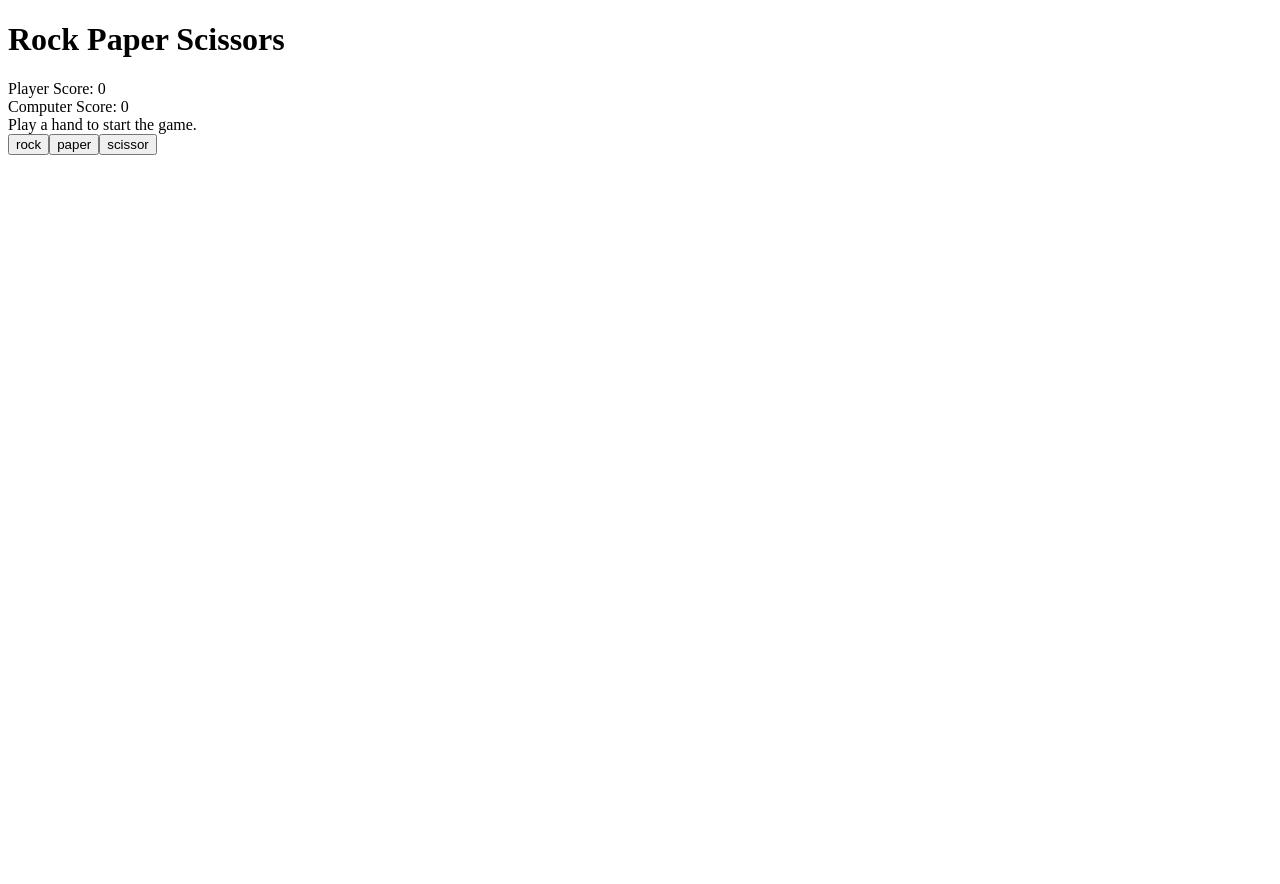
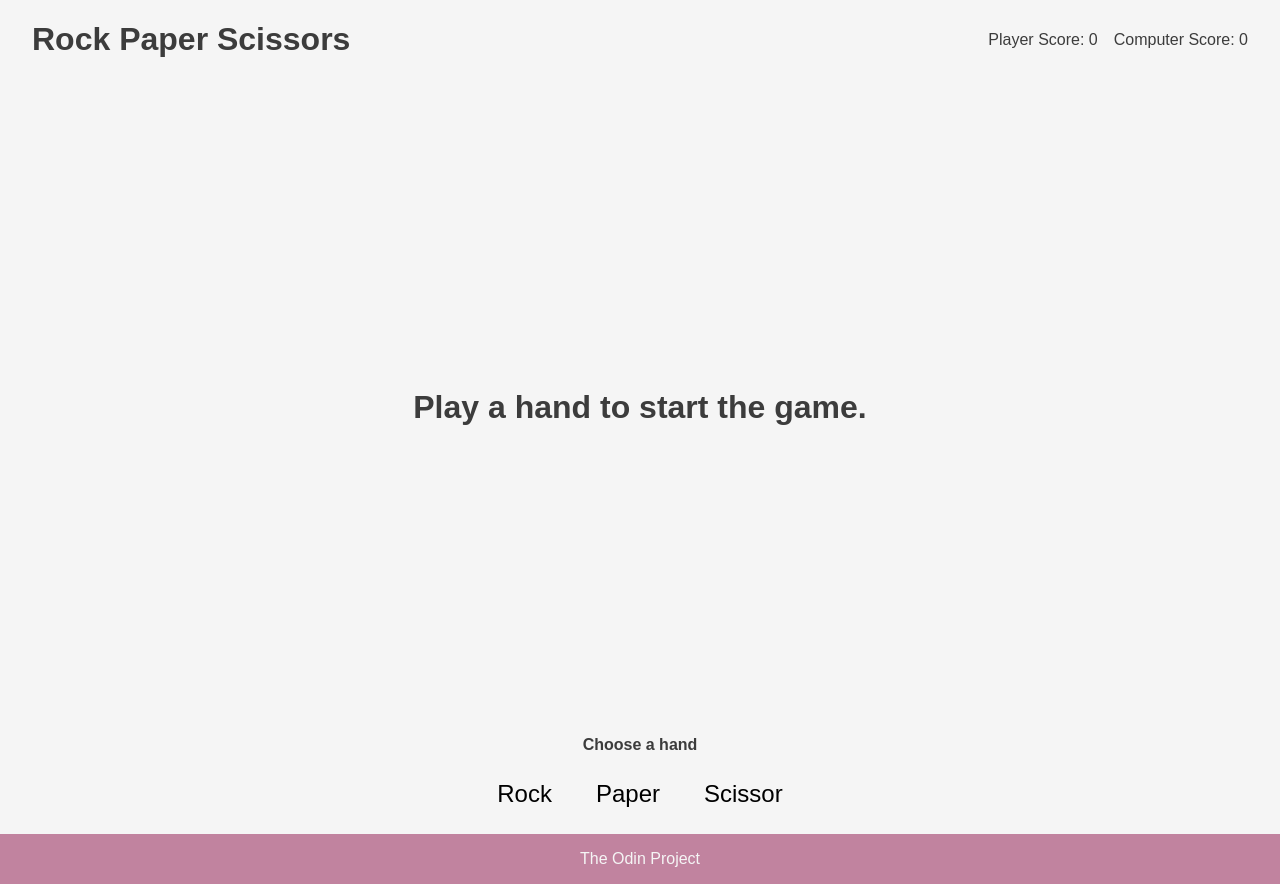
Before and after one commit to pritalb/odin-rock-paper-scissors, a plain HTML site: page index.html in a window 1280 px wide. Before the commit the page ends 800 px from the top, so only its background shows below. Drawn offline with Linux system fonts and the light colour scheme.

Commit message:
UI immplementation done.

```diff
--- a/index.html
+++ b/index.html
@@ -7,14 +7,33 @@
 	<title> Rock Paper Scissors </title>
 
 	<script src="script.js" defer></script>
+	<link rel="stylesheet" href="style.css">
 </head>
 <body>
-	<h1> Rock Paper Scissors </h1>
-	<div id="scores">
-		<div id="player_score"></div>
-		<div id="computer_score"></div>
+	<header id="header">
+		<h1> Rock Paper Scissors </h1>
+		<div id="scores">
+			<div id="player_score"></div>
+			<div id="computer_score"></div>
+		</div>
+	</header>
+
+	<div id="content">
+		<div id="result_text">
+			<div id="round_result"></div>
+			<div id="win"></div>
+		</div>
+
+		<div id="prompt">
+			Choose a hand
+		</div>
+
+		<div id="buttons">
+		</div>
 	</div>
-	<div id="result"></div>
-	<div id="win"></div>
+
+	<footer id="footer">
+		The Odin Project
+	</footer>
 </body>
 </html>
--- a/script.js
+++ b/script.js
@@ -3,7 +3,7 @@ function getRandomInt(maxNum) {
 }
 
 function computerPlay() {
-	let hands = ['rock', 'paper', 'scissor'];
+	let hands = ['Rock', 'Paper', 'Scissor'];
 	let compPlay = getRandomInt(3);
 
 	return hands[compPlay];
@@ -20,15 +20,15 @@ function playRound(playerSelection) {
 			result['winner'] = 'no winner';
 	}
 
-	if ((playerPlay === 'rock' && computerSelection === 'scissor') || (playerPlay === 'paper' && computerSelection === 'rock') || (playerPlay === 'scissor' && computerSelection === 'paper')) {
+	if ((playerPlay === 'Rock' && computerSelection === 'Scissor') || (playerPlay === 'Paper' && computerSelection === 'Rock') || (playerPlay === 'Scissor' && computerSelection === 'Paper')) {
 		win = true;
 	}
 
 	if (win) {
-		result['result'] = `You Win! ${playerPlay} beats ${computerSelection}`;
+		result['result'] = `Yeah! You Win! ${playerPlay} beats ${computerSelection}`;
 		result['winner'] = 'player';
 	} else {
-		result['result'] = `You Lose! ${computerSelection} beats ${playerPlay}`;
+		result['result'] = `Oops! You Lose! ${computerSelection} beats ${playerPlay}`;
 		result['winner'] = 'computer';
 	}
 
@@ -38,7 +38,7 @@ function playRound(playerSelection) {
 function reset() {
 	let player_score_ui = document.querySelector('#player_score');
 	let computer_score_ui = document.querySelector('#computer_score');
-	let result_ui = document.querySelector('#result');
+	let result_ui = document.querySelector('#round_result');
 	let win_ui = document.querySelector('#win');
 
 	score = {
@@ -61,7 +61,7 @@ function game(button_name) {
 
 	let player_score_ui = document.querySelector('#player_score');
 	let computer_score_ui = document.querySelector('#computer_score');
-	let result_ui = document.querySelector('#result');
+	let result_ui = document.querySelector('#round_result');
 	let win_ui = document.querySelector('#win');
 
 	let round_result = playRound(button_name);
@@ -83,27 +83,25 @@ function game(button_name) {
 
 function main() {
 	let rock_btn = document.createElement('button');
-	rock_btn.innerText = 'rock';
+	rock_btn.innerText = 'Rock';
 	rock_btn.addEventListener('click', () => {
 		game(rock_btn.innerText);
 	})
 
 	let paper_btn = document.createElement('button');
-	paper_btn.innerText = 'paper';
+	paper_btn.innerText = 'Paper';
 	paper_btn.addEventListener('click', () => {
 		game(paper_btn.innerText);
 	})
 
 	let scissor_btn = document.createElement('button');
-	scissor_btn.innerText = 'scissor';
+	scissor_btn.innerText = 'Scissor';
 	scissor_btn.addEventListener('click', () => {
 		game(scissor_btn.innerText);
 	})
 
-	let play_btns = document.createElement('div');
+	let play_btns = document.querySelector('#buttons');
 	play_btns.append(rock_btn, paper_btn, scissor_btn);
-
-	document.body.append(play_btns);
 
 	reset();
 
--- /dev/null
+++ b/style.css
@@ -0,0 +1,78 @@
+body {
+	font-family: Arial, Helvetica, sans-serif;
+	background-color: #f5f5f5;
+	color: #3c3c3c;
+	margin: 0;
+}
+
+#header {
+	display: flex;
+	align-items: center;
+	justify-content: space-between;
+	padding-left: 2rem;
+	padding-right: 2rem;
+}
+
+#content {
+	display: flex;
+	flex-direction: column;
+	justify-content: center;
+}
+
+#result_text {
+	display: flex;
+	align-items: center;
+	flex-direction: column;
+	justify-content: center;
+	padding: 3rem;
+	height: 70vh;
+}
+
+#footer {
+	display: flex;
+	justify-content: center;
+	flex-shrink: 0;
+	background-color: #c1839f;
+	color: #f5f5f5;
+	padding: 1em;
+	margin-bottom: 0;
+}
+
+#scores {
+	display: flex;
+	gap: 1rem;
+}
+
+#buttons {
+	display: flex;
+	gap: 2rem;
+	align-items: center;
+	justify-content: center;
+	height: 10vh;
+}
+
+#round_result {
+	display: flex;
+	justify-content: center;
+	font-size: 2rem;
+	font-weight: bolder;
+}
+
+#win {
+	display: flex;
+	justify-content: center;
+	font-size: 1.8rem;
+}
+
+#prompt {
+	display: flex;
+	justify-content: center;
+	font-size: 1rem;
+	font-weight: bold;
+}
+
+button {
+	border: none;
+	background-color: transparent;
+	font-size: 1.5rem;
+}
```
